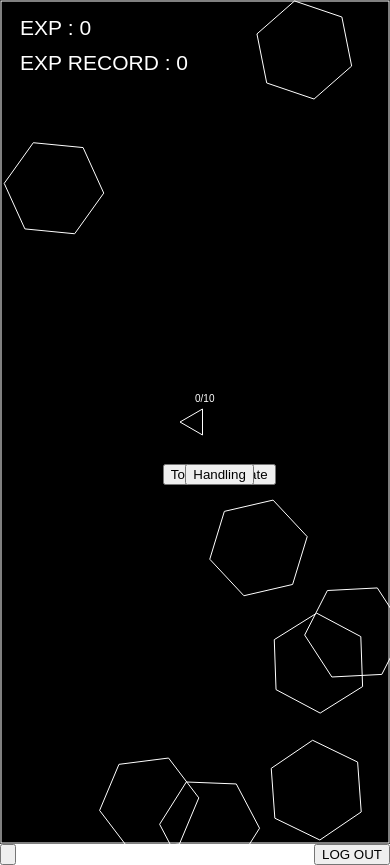
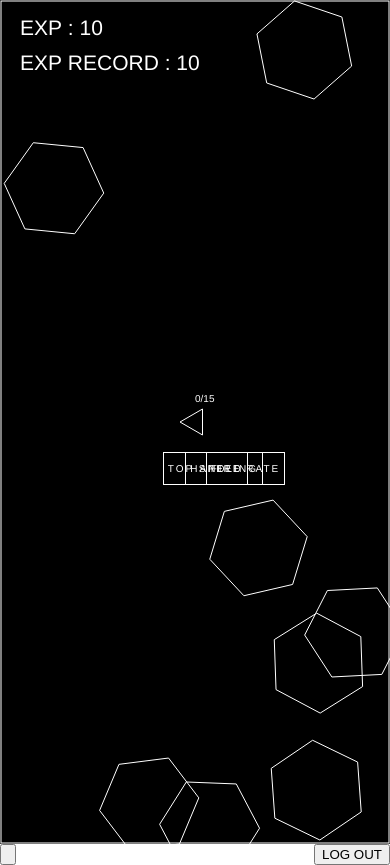
Before and after one commit to JustinMacGregor/asteroid.io, a website: page www/game.html in a window 390 px wide. Drawn offline with Linux system fonts and the light colour scheme; some packages are replaced by stand-ins of ours.

Commit message:
levelling up finished

```diff
--- a/www/css/gameCanvas.css
+++ b/www/css/gameCanvas.css
@@ -11,21 +11,38 @@ body {
     height: 100%;
 }
 
+button{
+    border-radius: 0px;
+    text-decoration: none;
+    padding: 6px 4px;
+    font-size: 10px;
+    line-height: 19px;
+    text-transform: uppercase;
+    font-family: 'Helvetica', sans-serif; font-weight:400;
+    letter-spacing: 2px;
+    border:solid 1px #fff;
+    background: transparent;
+    color: #fff !important;
+}
+
 #buttonTopSpeed {
     position:absolute;
+    visibility: hidden;
     left:41.75%;
     bottom:42.5%;
 }
 
 #buttonHandling {
     position:absolute;
+    visibility: hidden;
     left:47.5%;
     bottom:42.5%;
 }
 
 #buttonFireRate {
     position:absolute;
-    left:52.5%;
+    visibility: hidden;
+    left:52.75%;
     bottom:42.5%;
 }
 
--- a/www/game.html
+++ b/www/game.html
@@ -12,9 +12,9 @@
 
     <div id="container">
         <canvas id="asteroid-canvas"></canvas>
-        <button id='buttonTopSpeed'>Top Speed</button>
-        <button id='buttonFireRate'>Fire Rate</button>
-        <button id='buttonHandling'>Handling</button>
+        <button id='buttonTopSpeed' onclick = "topSpeedClicked()">Top Speed</button>
+        <button id='buttonFireRate' onclick = "fireRateClicked()">Fire Rate</button>
+        <button id='buttonHandling' onclick= 'handlingClicked()'>Handling</button>
     </div>
 
    <div style="position: relative;">
--- a/www/js/game.js
+++ b/www/js/game.js
@@ -6,7 +6,6 @@ let keys = [];
 let ship;
 let bullets = [];
 let asteroids = [];
-let exp = 0;
 let lives = 3;
 
 let highScore;
@@ -71,7 +70,7 @@ const gun = {
     },
     fire(){
         if(this.nextShotIn === 0){
-            fireRate = ship.fireRate;
+            this.fireRate = ship.fireRate;
             bullets.push(new Bullet(ship.angle));
             this.nextShotIn = this.fireRate;
         }
@@ -93,6 +92,8 @@ class Ship {
         this.speed = 0.1;
         this.velX = 0;
         this.velY = 0;
+        this.totalExp = 10;
+        this.currentExp = 10;
         this.expToLevel = 10;
         this.rotateSpeed = 0.001;
         this.radius = 15;
@@ -166,8 +167,8 @@ class Ship {
 
             // Display exp over ship
             ctx.fillStyle = 'white';
-            ctx.font = '10px Arial';
-            ctx.fillText(exp.toString() + "/" + this.expToLevel.toString(), this.x, this.y - 20);
+            ctx.font = '10px Helvetica';
+            ctx.fillText(this.currentExp.toString() + "/" + this.expToLevel.toString(), this.x, this.y - 20);
         }
 
         if (this.numBlinks > 0) {
@@ -271,6 +272,44 @@ function CircleCollision(p1x, p1y, r1, p2x, p2y, r2){
     }
 }
 
+function topSpeedClicked(){
+    levelUp("TopSpeed");
+}
+
+function handlingClicked(){
+    levelUp("Handling");
+}
+
+function fireRateClicked(){
+    levelUp("FireRate");
+}
+
+
+function levelUp (buttonClicked){
+    let btnHandling = document.getElementById("buttonHandling");
+    let btnTopSpeed = document.getElementById("buttonTopSpeed");
+    let btnFireRate = document.getElementById("buttonFireRate");
+
+
+    if (buttonClicked === "Handling"){
+        ship.drag-=0.01;
+    }
+    if (buttonClicked === "TopSpeed") {
+        ship.speed+=0.05;
+    }
+    else{
+        //not sure why but ship.fireRate -=10 breaks the levelup event
+        ship.fireRate = ship.fireRate - 10;
+    }
+    btnHandling.disabled = true;
+    btnHandling.style.visibility = "hidden";
+    btnTopSpeed.disabled = true;
+    btnTopSpeed.style.visibility = "hidden";
+    btnFireRate.disabled = true;
+    btnFireRate.style.visibility = "hidden";
+}
+
+
 // Handles drawing life ships on screen
 function DrawLifeShips(){
     let startX = 1350;
@@ -321,8 +360,8 @@ function Render() {
 
     // Display score
     ctx.fillStyle = 'white';
-    ctx.font = '21px Arial';
-    ctx.fillText("EXP : " + exp.toString(), 20, 35);
+    ctx.font = '21px Helvetica';
+    ctx.fillText("EXP : " + ship.totalExp.toString(), 20, 35);
 
     // If no lives signal game over
     if(lives <= 0){
@@ -332,7 +371,7 @@ function Render() {
 
         ship.visible = false;
         ctx.fillStyle = 'white';
-        ctx.font = '50px Arial';
+        ctx.font = '50px Helvetica';
         ctx.fillText("GAME OVER", canvasWidth / 2 - 150, canvasHeight / 2);
     }
 
@@ -358,7 +397,8 @@ function Render() {
             if(CircleCollision(ship.x, ship.y, 11, asteroids[k].x, asteroids[k].y, asteroids[k].collisionRadius)){
                 if (asteroids[k].level == 4){
                     asteroids.splice(k,1);
-                    exp += 1;
+                    ship.currentExp += 1;
+                    ship.totalExp +=1;
                 }
                 else{
                     handleDeath();
@@ -414,6 +454,26 @@ function Render() {
         ship.Draw();
     }
 
+   if (ship.currentExp === ship.expToLevel){
+       ship.expToLevel += 5;
+       ship.currentExp = 0;
+       let btnTopSpeed = document.getElementById("buttonTopSpeed");
+       btnTopSpeed.addEventListener("click", topSpeedClicked);
+       let btnFireRate = document.getElementById("buttonFireRate");
+       btnFireRate.addEventListener("click", fireRateClicked);
+       let btnHandling = document.getElementById("buttonHandling");
+       btnHandling.addEventListener("click", handlingClicked);
+
+       btnFireRate.disabled = false;
+       btnFireRate.style.visibility = "visible";
+
+       btnHandling.disabled = false;
+       btnHandling.style.visibility = "visible";
+
+       btnTopSpeed.disabled = false;
+       btnTopSpeed.style.visibility = "visible";
+   }
+
     if (bullets.length !== 0) {
         for(let i = 0; i < bullets.length; i++){
             bullets[i].Update();
@@ -428,9 +488,9 @@ function Render() {
     }
 
     // Updates the high score using local storage
-    highScore = Math.max(exp, highScore);
+    highScore = Math.max(ship.totalExp, highScore);
     localStorage.setItem(localStorageName, highScore);
-    ctx.font = '21px Arial';
+    ctx.font = '21px Helvetica';
     ctx.fillText("EXP RECORD : " + highScore.toString(), 20, 70);
 
     requestAnimationFrame(Render);
```
Also changed, not shown: package.json (line endings or trailing spaces).
